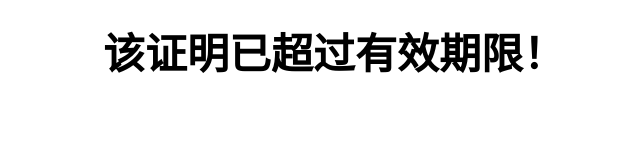
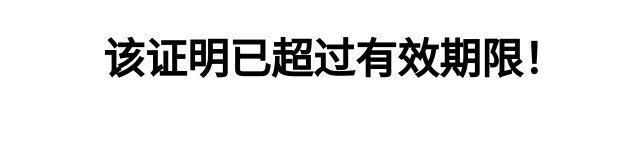
Before and after one commit to gjkfhvjydgfyhikkhutk/-, a plain HTML site: page index.html in a window 1280 px wide. Shown: the whole page, without its empty margins (306-946 px from the left). Drawn offline with Linux system fonts and the light colour scheme.

Commit message:
Update index.html

```diff
--- a/index.html
+++ b/index.html
@@ -1,30 +1,43 @@
 <!DOCTYPE html>
 <html lang="zh-CN">
 <head>
-<meta charset="UTF-8">
-<meta name="viewport" content="width=device-width, initial-scale=1">
-<title>提示</title>
+    <meta charset="UTF-8">
+    <meta name="viewport" content="width=device-width, initial-scale=1">
+    <title>扫码结果</title>
 
-<style>
-body{
-    margin:0;
-    display:flex;
-    justify-content:center;
-    align-items:flex-start;
-    height:100vh;
-    background:#ffffff;
-    font-family:-apple-system,BlinkMacSystemFont,"Microsoft YaHei",sans-serif;
-}
+    <style>
+        /* 去除默认边距 */
+        * {
+            margin: 0;
+            padding: 0;
+            box-sizing: border-box;
+        }
 
-h1{
-    color:#000000;
-    font-size:42px;
-    font-weight:bold;
-    text-align:center;
-    margin-top:20px; /* 给一点顶部间距，不至于紧贴边缘 */
-}
-</style>
+        body {
+            background: #ffffff;
+            font-family: -apple-system, BlinkMacSystemFont, "Microsoft YaHei", sans-serif;
 
+            /* 水平居中 */
+            display: flex;
+            justify-content: center;
+
+            /* 内容放在顶部 */
+            align-items: flex-start;
+
+            /* 与顶部留一点距离 */
+            padding-top: 30px;
+
+            min-height: 100vh;
+        }
+
+        h1 {
+            color: #000000;      /* 黑色 */
+            font-size: 42px;
+            font-weight: bold;
+            text-align: center;
+            line-height: 1.4;
+        }
+    </style>
 </head>
 
 <body>
```
